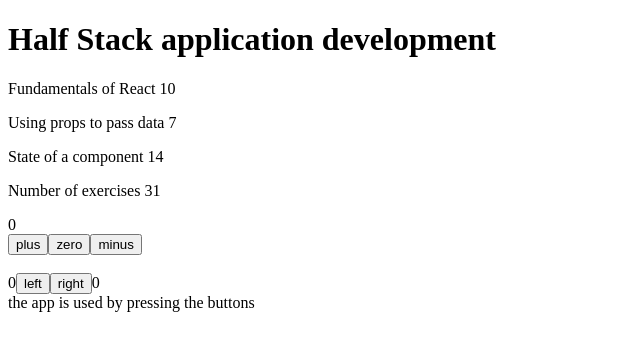
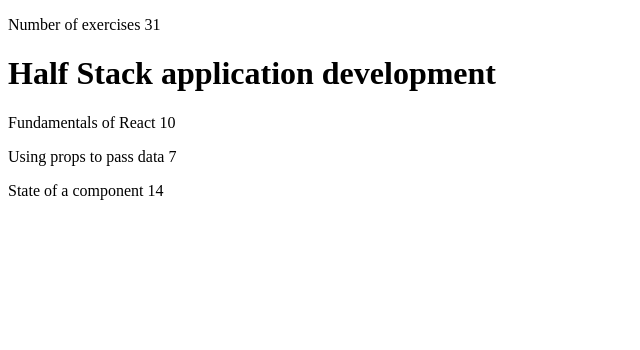
Before and after one commit to voygha/Full-Stack-Open, a React (Vite) app in the folder part1/: page / in a window 1280 px wide. Shown: the top 350 px of the page, without its empty margins (0-640 px from the left). Built offline with nearby package versions, Linux system fonts and the light colour scheme.

Commit message:
refactor: Ejercicio 2.1 Crear un componente Course que envuelva al Hader y el Contenido de los cursos de la parte 1

```diff
--- a/part1/src/App.jsx
+++ b/part1/src/App.jsx
@@ -1,80 +1,77 @@
-import Header from './components/Header'
-import Content from './components/Content'
+
 import Total from './components/Total'
-import { useState } from 'react'
-import Display from './components/Display'
-import Button from './components/Button'
-import History from "./components/History";
-import ButtonDirection from './components/ButtonDirection'
+
+import Course from './components/Course/Course'
+// import { useState } from 'react'
+// import Display from './components/Display'
+// import Button from './components/Button'
+// import History from "./components/History";
+// import ButtonDirection from './components/ButtonDirection'
 
 const App = () => {
-  const [counter, setCounter] = useState(0)
+  // const [counter, setCounter] = useState(0)
   //console.log('rendering...', counter)
-  const increaseByOne = () => {
-    setCounter(counter + 1)
-  }
-  const decreaseByOne = () => setCounter(counter - 1)
-  const setToZero = () => setCounter(0)
+  // const increaseByOne = () => {
+  //   setCounter(counter + 1)
+  // }
+  // const decreaseByOne = () => setCounter(counter - 1)
+  // const setToZero = () => setCounter(0)
 
 
-  const [left, setLeft] = useState(0)
-  const [right, setRight] = useState(0)
+  // const [left, setLeft] = useState(0)
+  // const [right, setRight] = useState(0)
 
 
-  const [allClicks, setAll] = useState([])
+  // const [allClicks, setAll] = useState([])
 
-  const [total, setTotal] = useState(0)
+  // const [total, setTotal] = useState(0)
 
 
-  const handleLeftClick = () => {
-    setAll(allClicks.concat('L'))
-    const updatedLeft = left + 1
-    setLeft(updatedLeft)
-    setTotal(updatedLeft + right)
-  }
+  // const handleLeftClick = () => {
+  //   setAll(allClicks.concat('L'))
+  //   const updatedLeft = left + 1
+  //   setLeft(updatedLeft)
+  //   setTotal(updatedLeft + right)
+  // }
 
-  const handleRightClick = () => {
-    setAll(allClicks.concat('R'))
-    const updatedRight = right + 1
-    setRight(updatedRight)
-    setTotal(left + updatedRight)
-  }
+  // const handleRightClick = () => {
+  //   setAll(allClicks.concat('R'))
+  //   const updatedRight = right + 1
+  //   setRight(updatedRight)
+  //   setTotal(left + updatedRight)
+  // }
 
   {/* Agrupamos todo en un unico objeto*/ }
   const course = {
+    id: 1,
     name: 'Half Stack application development',
-    /* Agrupar las constantes en un arreglo */
-    /* En lugar de ser 3 Constantes ahora es solo una */
     parts: [
-      // Agrupar por objetos dentro del array
       {
         name: 'Fundamentals of React',
-        exercises: 10
+        exercises: 10,
+        id: 1
       },
       {
         name: 'Using props to pass data',
-        exercises: 7
+        exercises: 7,
+        id: 2
       },
       {
         name: 'State of a component',
-        exercises: 14
+        exercises: 14,
+        id: 3
       }
     ]
   }
   //console.log(parts[0].exercises)
   return (
     <div>
-      {/* Al Header unicamente le pasamos destructurado el titulo como parametro para no pasarle todo el objeto*/}
-      {/* Al final lo que nos interesa para el Header sera el nombre del curso */}
-      <Header course={course.name} />
-      {/* Lo mismo pasa con contenido y con total, lo que nos interesa pasarle a los componentes solo es el array de parts dentro del objeto course*/}
-      {/* A nuestro componente ahora solo le pasamos un valor que es el array*/}
-      <Content parts={course.parts} />
+
       <Total parts={course.parts} />
-      <Display counter={counter} />
+      <Course name={course.name} parts={course.parts}/>
 
 
-
+      {/* <Display counter={counter} />
       <Button
         onClick={increaseByOne}
         text='plus'
@@ -90,12 +87,12 @@
       <br />
       <br />
       <div>
-      {left}
-      <ButtonDirection handleClick={handleLeftClick} text='left' />
-      <ButtonDirection handleClick={handleRightClick} text='right' />
-      {right}
-      <History allClicks={allClicks} total={total} />
-      </div>
+        {left}
+        <ButtonDirection handleClick={handleLeftClick} text='left' />
+        <ButtonDirection handleClick={handleRightClick} text='right' />
+        {right}
+        <History allClicks={allClicks} total={total} />
+      </div> */}
 
 
     </div>
--- a/part1/src/components/Content.jsx
+++ b/part1/src/components/Course/Content/Content.jsx
@@ -1,13 +1,13 @@
 import Part from "./Part";
 
-const Content = (props) =>{
+const Content = ({parts}) =>{
     //console.log(props)
     return(
         <>
         {/* Componente content Refactorizado */}
-            <Part part={props.parts[0]} />
-            <Part part={props.parts[1]}/>
-            <Part part={props.parts[2]}/>
+            <Part part={parts[0]} />
+            <Part part={parts[1]}/>
+            <Part part={parts[2]}/>
         </>
     )
 }
--- a/part1/src/components/Part.jsx
+++ b/part1/src/components/Course/Content/Part.jsx
@@ -1,8 +1,8 @@
-const Part = (props) =>{
+const Part = ({part}) =>{
     //console.log(props)
     return(
         <p>
-            {props.part.name} {props.part.exercises}
+            {part.name} {part.exercises}
         </p>
     )
 }
--- /dev/null
+++ b/part1/src/components/Course/Course.jsx
@@ -0,0 +1,18 @@
+import Header from './Header/Header'
+import Content from './Content/Content'
+
+const Course = ({ name, parts}) => {
+    return (
+        <>
+            {/* Al Header unicamente le pasamos destructurado el titulo como parametro para no pasarle todo el objeto*/}
+            {/* Al final lo que nos interesa para el Header sera el nombre del curso */}
+            <Header name={name} />
+            {/* Lo mismo pasa con contenido y con total, lo que nos interesa pasarle a los componentes solo es el array de parts dentro del objeto course*/}
+            {/* A nuestro componente ahora solo le pasamos un valor que es el array*/}
+            <Content parts={parts} />
+        </>
+    )
+
+}
+
+export default Course
--- /dev/null
+++ b/part1/src/components/Course/Header/Header.jsx
@@ -0,0 +1,11 @@
+const Header = ({name}) =>{
+    //console.log(props)
+    return(
+        <>
+        {/* Recibe el titulo general del curso */}
+            <h1>{name}</h1>
+        </>
+    )
+}
+
+export default Header
--- a/part1/src/components/Header.jsx
+++ /dev/null
@@ -1,10 +0,0 @@
-const Header = (props) =>{
-    //console.log(props)
-    return(
-        <>
-            <h1>{props.course}</h1>
-        </>
-    )
-}
-
-export default Header
--- a/part1/src/components/Total.jsx
+++ b/part1/src/components/Total.jsx
@@ -1,6 +1,6 @@
-const Total = (props) =>{
+const Total = (props) => {
     //console.log(props)
-    return(
+    return (
         <>
             <p>Number of exercises {props.parts[0].exercises + props.parts[1].exercises + props.parts[2].exercises}</p>
         </>
```
Also changed, not shown: 2 other files (tests, documents, lock files or other folders).
